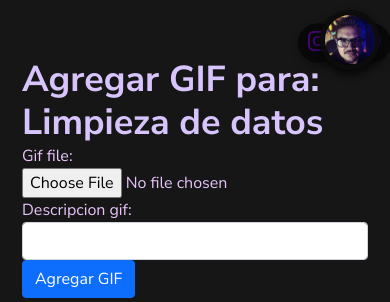
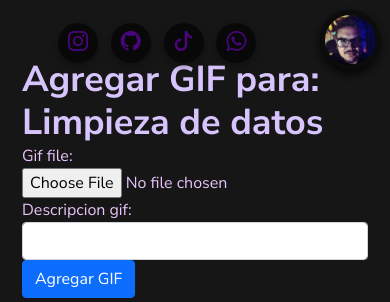
Before and after one commit to josematamoros917/portafolio2024, a Django app: page /agregar_gif/1/ in a window 390 px wide. Shown: the top 302 px of the page. Run offline with Django 5.2, Linux system fonts and the light colour scheme; data comes from the database, SQL or seed files in the repository; some web fonts are replaced.

Commit message:
redes sociales en el celular

```diff
--- a/static/css/responsive.css
+++ b/static/css/responsive.css
@@ -1,5 +1,5 @@
 /* Estilos para el botón toggler y redes sociales en pantallas pequeñas */
-@media (max-width: 618px) and (max-height: 1100px) {
+@media (min-width: 390px) and (max-width: 620px)  {
     .btn-container {
         position: fixed; /* Asegura que el contenedor esté en una posición fija */
         top: 10px; /* Ajusta la posición desde la parte superior */
@@ -60,7 +60,7 @@
         padding: 0;
         margin: 0;
         margin-top: 0.8rem;
-        margin-left: 18rem;
+        margin-left: 3rem;
     }
 
     #rrss-ul .nav-item {
```
